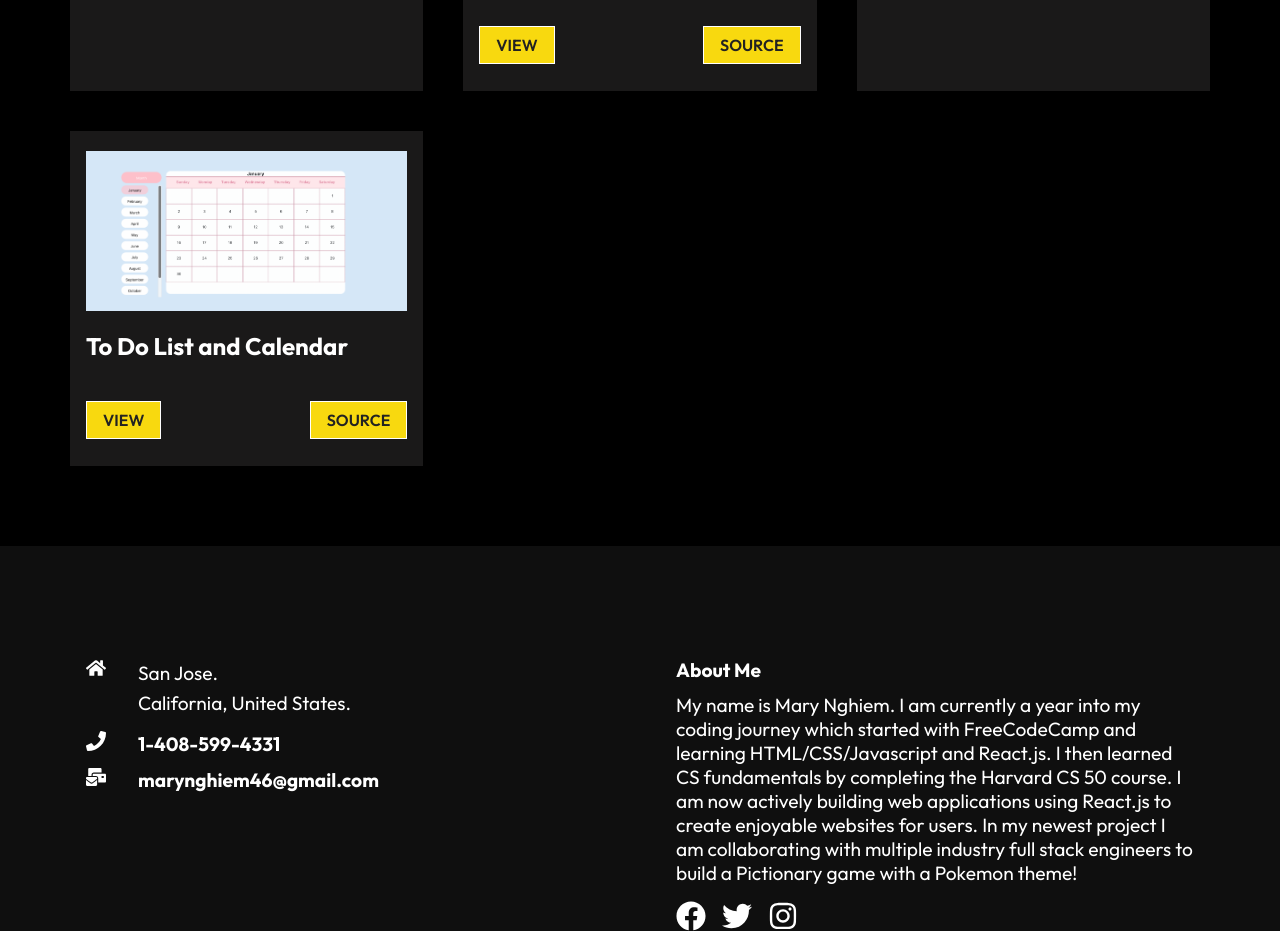
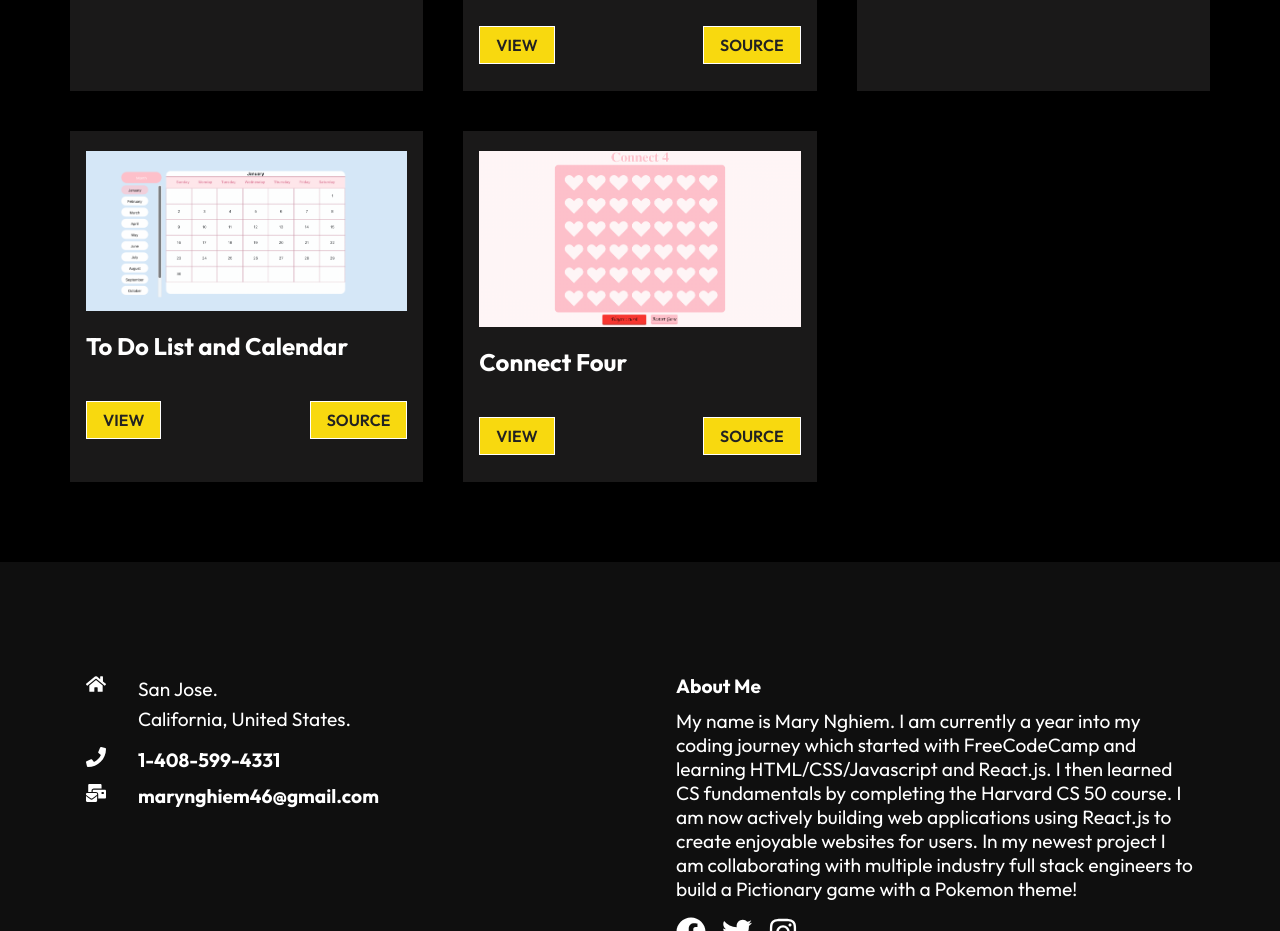
Before and after one commit to marynghiem/portfolio, a React (Create React App) app: page / in a window 1280 px wide. Shown: the part 1520-2451 px from the top of the page. Built offline with nearby package versions, Linux system fonts and the light colour scheme.

Commit message:
added connect four project

```diff
--- a/src/components/WorkCardData.js
+++ b/src/components/WorkCardData.js
@@ -24,4 +24,10 @@ export const WorkCardData = [
     text: "",
     view: "https://github.com/marynghiem/ToDoList",
   },
+  {
+    imgsrc: "connect4.png",
+    title: "Connect Four",
+    text: "",
+    view: "https://github.com/marynghiem/ToDoList",
+  },
 ];
```
Also changed, not shown: public/connect4.png (added).
